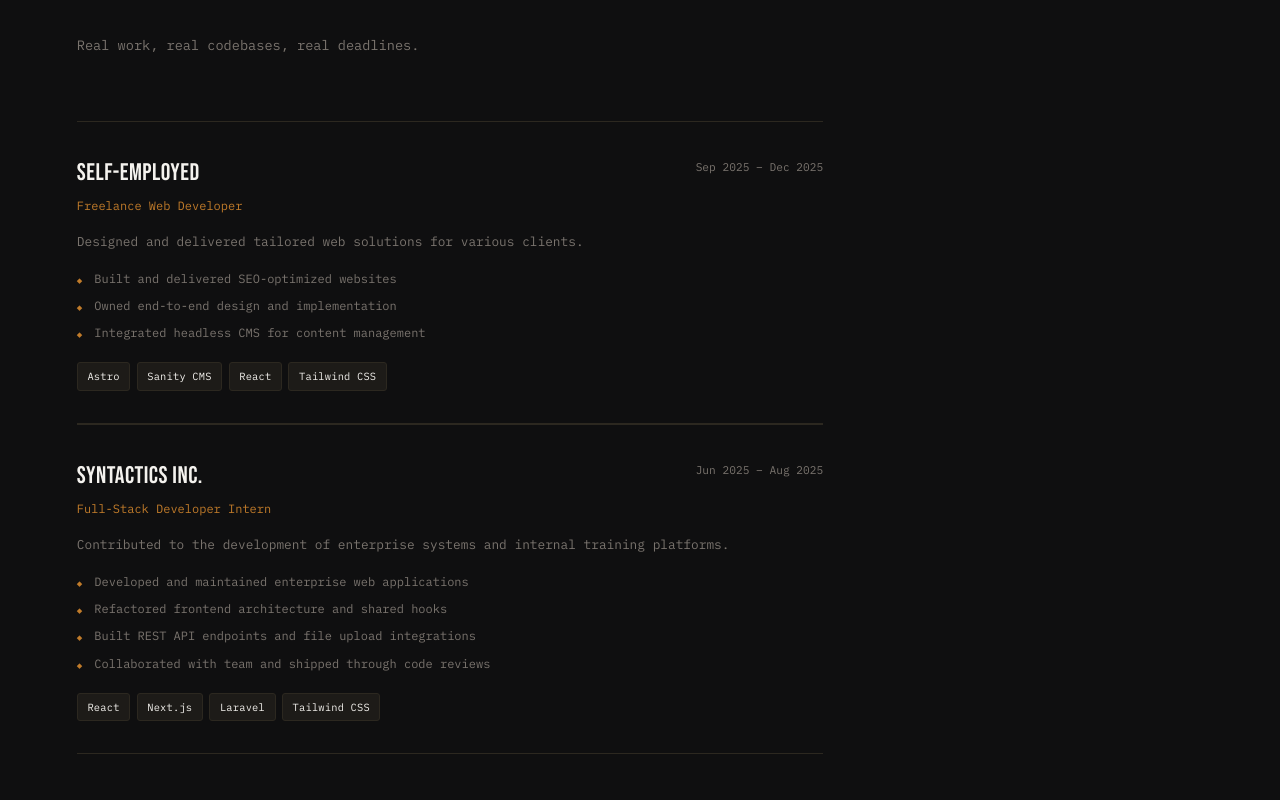
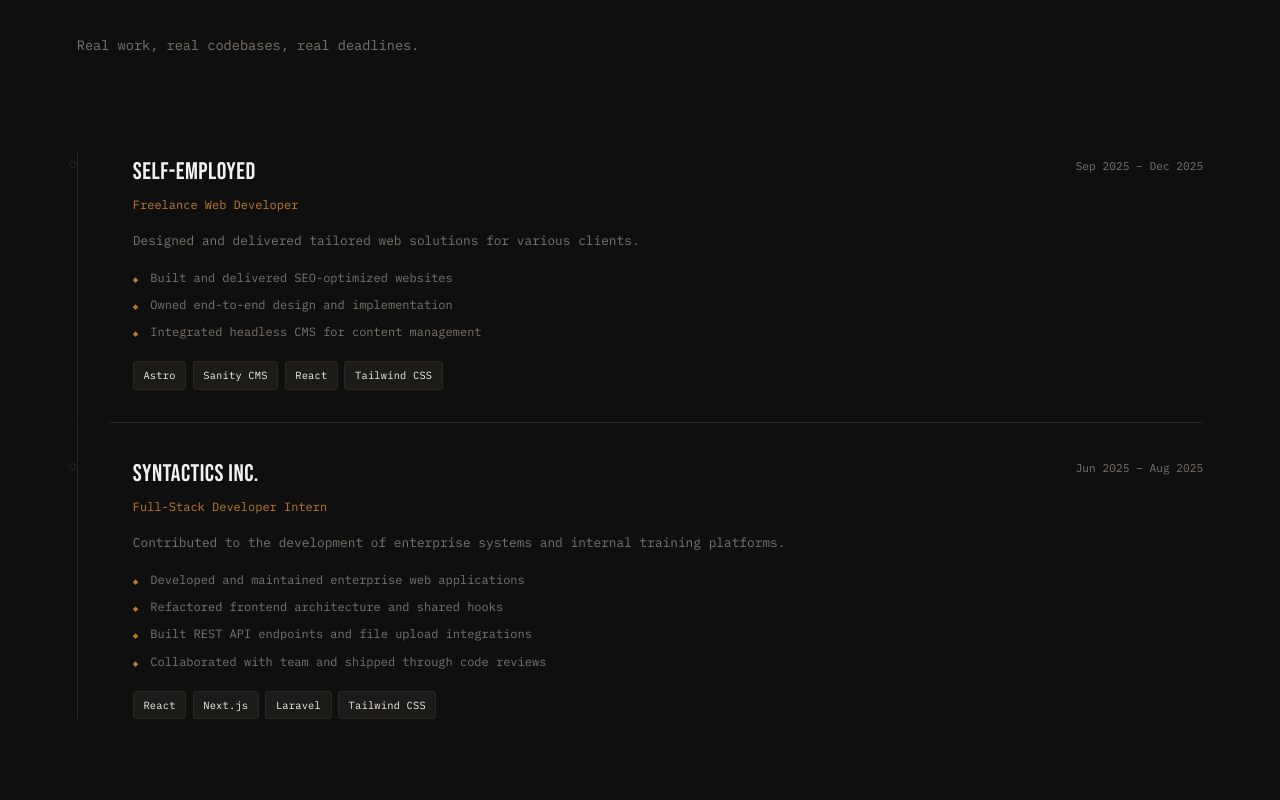
Before and after one commit to nethangabrielb/personal-website, a React (Vite) app: page / in a window 1280 px wide. Shown: the part 3120-3920 px from the top of the page. Built offline with nearby package versions, Linux system fonts and the light colour scheme.

Commit message:
feat: redesign experience section with interactive vertical timeline UI

```diff
--- a/src/components/sections/Experience.tsx
+++ b/src/components/sections/Experience.tsx
@@ -43,6 +43,7 @@ export const Experience = () => {
 
   return (
     <section className="experience" id="experience" ref={ref}>
+      {/* Section header — consistent with Projects & About */}
       <div className="section-header">
         <Reveal>
           <p className="section__number">02</p>
@@ -57,38 +58,65 @@ export const Experience = () => {
         </Reveal>
       </div>
 
+      {/* Timeline cards */}
+      <div className="experience__timeline">
         {experiences.map((exp, index) => (
-        <Reveal key={index} delay={0.1 + index * 0.15}>
+          <Reveal
+            key={`${exp.company}-${exp.role}-${index}`}
+            delay={0.1 + index * 0.15}
+          >
             <div className="experience__card">
+              <div className="experience__dot" aria-hidden="true" />
+
+              <div className="experience__card-body">
                 <div className="experience__header">
                   <div>
                     <h3 className="experience__company">{exp.company}</h3>
                     <p className="experience__role">{exp.role}</p>
                   </div>
-              <span className="experience__date">{exp.date}</span>
+                  <time
+                    className="experience__date"
+                    dateTime={exp.date}
+                    aria-label={exp.date}
+                  >
+                    {exp.date}
+                  </time>
                 </div>
 
                 <p className="experience__summary">{exp.summary}</p>
 
                 <ul className="experience__bullets">
                   {exp.bullets.map((bullet, i) => (
-                <li key={i} className="experience__bullet">
-                  <span className="experience__bullet-marker">◆</span>
+                    <li
+                      key={`${exp.company}-bullet-${i}`}
+                      className="experience__bullet"
+                    >
+                      <span
+                        aria-hidden="true"
+                        className="experience__bullet-marker"
+                      >
+                        ◆
+                      </span>
                       {bullet}
                     </li>
                   ))}
                 </ul>
 
                 <div className="experience__tags">
-              {exp.tech.map((t) => (
-                <span key={t} className="experience__tag">
+                  {exp.tech.map((t, j) => (
+                    <span
+                      key={`${exp.company}-tech-${index}-${j}-${t}`}
+                      className="experience__tag"
+                    >
                       {t}
                     </span>
                   ))}
                 </div>
               </div>
+            </div>
           </Reveal>
         ))}
+      </div>
     </section>
   );
 };
--- a/src/styles/globals.css
+++ b/src/styles/globals.css
@@ -258,7 +258,6 @@ h6 {
 }
 
 @keyframes blink {
-
   0%,
   100% {
     opacity: 1;
@@ -618,25 +617,78 @@ h6 {
 
 .experience {
   padding: 6rem 6vw;
-  max-width: 900px;
 }
 
-.experience__label {
-  font-family: var(--font-body);
-  font-size: 0.65rem;
-  color: var(--text-muted);
-  text-transform: uppercase;
-  letter-spacing: 0.15em;
-  margin-bottom: 2.5rem;
+/* Timeline container */
+.experience__timeline {
+  position: relative;
+  padding-left: 2rem;
 }
 
-.experience__card {
-  border-top: 0.5px solid var(--rule);
-  padding: 2rem 0;
+/* Timeline dot */
+.experience__dot {
+  position: absolute;
+  left: -2.5rem;
+  top: 2.5rem;
+  width: 7px;
+  height: 7px;
+  border-radius: 50%;
+  background: var(--bg);
+  border: 1.5px solid var(--rule);
+  transition:
+    border-color 0.3s ease,
+    background 0.3s ease,
+    box-shadow 0.3s ease;
+  z-index: 1;
 }
 
-.experience__card:last-child {
-  border-bottom: 0.5px solid var(--rule);
+/* Card */
+.experience__card {
+  position: relative;
+  padding: 2rem 0 2rem 1.5rem;
+}
+
+/* Per-card timeline line segment */
+.experience__card::before {
+  content: "";
+  position: absolute;
+  top: 0;
+  bottom: 0;
+  left: -2rem;
+  width: 1px;
+  background: var(--rule);
+  transition: background 0.3s ease, box-shadow 0.3s ease;
+}
+
+/* First card: fade in from top */
+.experience__timeline > *:first-child .experience__card::before {
+  top: 2rem;
+}
+
+/* Last card: fade out at bottom */
+.experience__timeline > *:last-child .experience__card::before {
+  bottom: 2rem;
+}
+
+.experience__card:hover::before {
+  background: var(--amber);
+  box-shadow: 0 0 6px rgba(192, 123, 42, 0.3);
+}
+
+.experience__card:hover .experience__dot {
+  border-color: var(--amber);
+  background: var(--amber);
+  box-shadow: 0 0 8px rgba(192, 123, 42, 0.4);
+}
+
+/* Divider between cards */
+.experience__timeline > * + * .experience__card {
+  border-top: 0.5px solid var(--rule);
+}
+
+.experience__card-body {
+  display: flex;
+  flex-direction: column;
 }
 
 .experience__header {
@@ -652,6 +704,11 @@ h6 {
   color: var(--text);
   margin: 0;
   letter-spacing: 0.02em;
+  transition: color 0.2s ease;
+}
+
+.experience__card:hover .experience__company {
+  color: var(--amber);
 }
 
 .experience__role {
@@ -719,6 +776,11 @@ h6 {
   padding: 0.3rem 0.6rem;
   border-radius: 3px;
   letter-spacing: 0.02em;
+  transition: border-color 0.2s ease;
+}
+
+.experience__card:hover .experience__tag {
+  border-color: rgba(192, 123, 42, 0.3);
 }
 
 /* ─── Contact ────────────────────────────────────────────────── */
@@ -945,6 +1007,40 @@ h6 {
 /* ─── Responsive ─────────────────────────────────────────────── */
 
 @media (max-width: 768px) {
+  .experience {
+    padding: 4rem 6vw;
+  }
+
+  .experience__timeline {
+    padding-left: 0;
+  }
+
+  .experience__timeline::before {
+    display: none;
+  }
+
+  .experience__dot {
+    display: none;
+  }
+
+  .experience__card {
+    padding-left: 0;
+    border-left: none;
+  }
+
+  .experience__card:hover {
+    border-left-color: transparent;
+  }
+
+  .experience__header {
+    flex-direction: column;
+    gap: 0.25rem;
+  }
+
+  .experience__date {
+    padding-top: 0;
+  }
+
   .hero__photo {
     display: none;
   }
@@ -977,15 +1073,6 @@ h6 {
 
   .project__screenshot {
     order: -1;
-  }
-
-  .experience__header {
-    flex-direction: column;
-    gap: 0.25rem;
-  }
-
-  .experience__date {
-    padding-top: 0;
   }
 
   .contact__form-wrapper {
```
Lines whose indentation alone changed are shown as unchanged.
